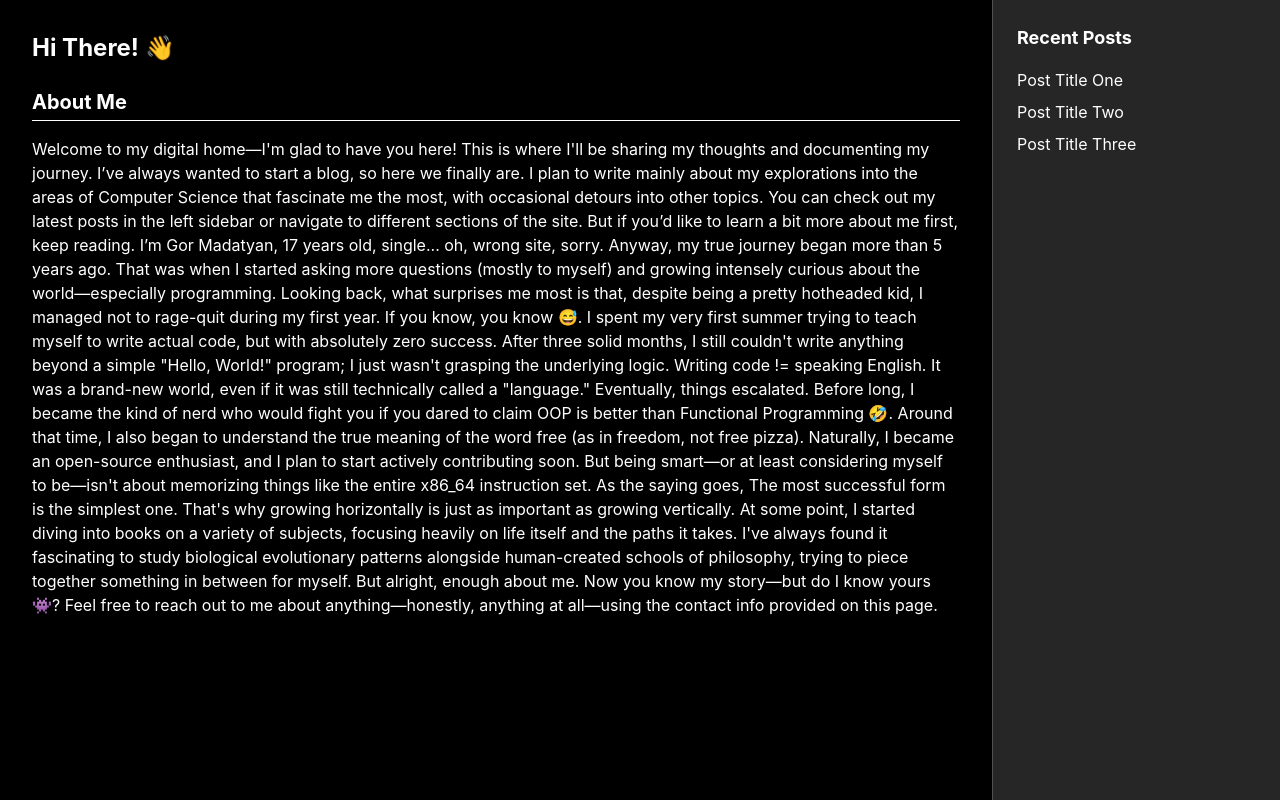
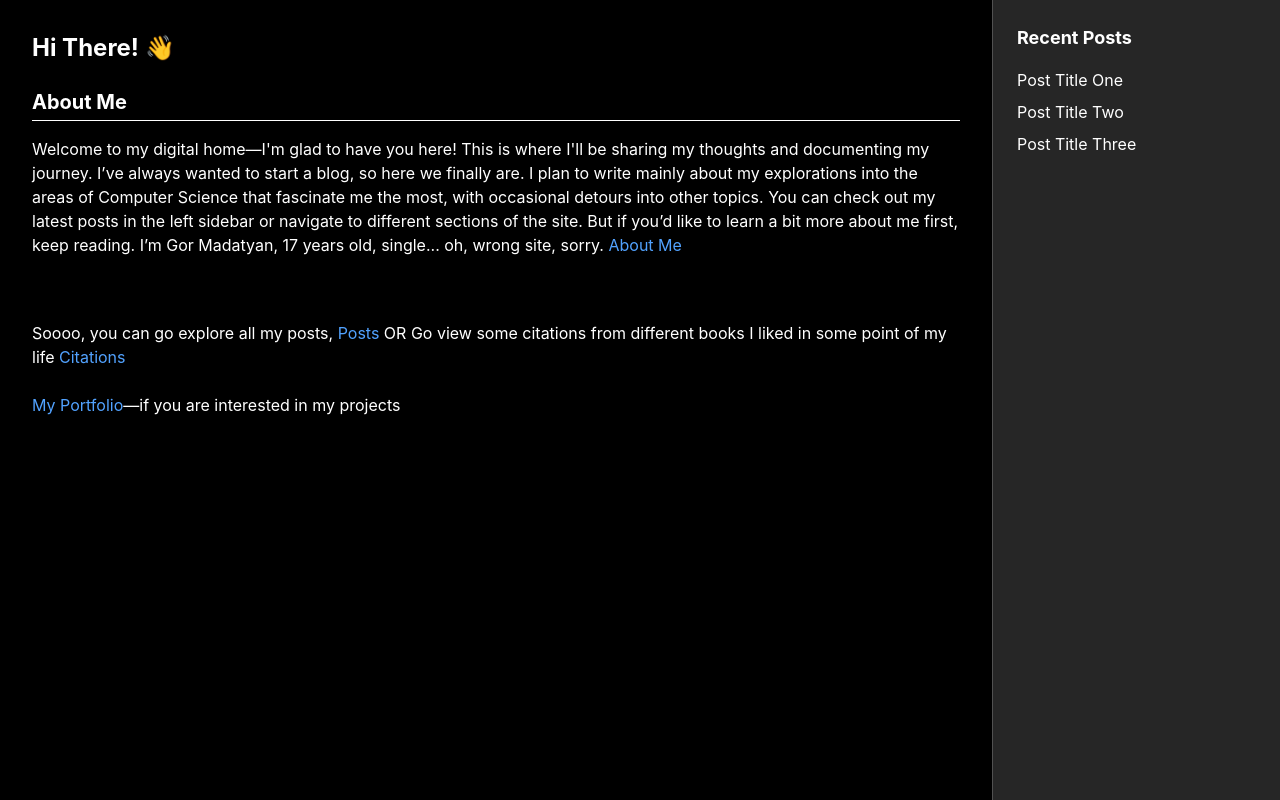
Before and after one commit to Gor-Madatyan/my-home-frontend, a SvelteKit app: page / in a window 1280 px wide. Built offline with nearby package versions, Linux system fonts and the light colour scheme.

Commit message:
Add /me and liks to default pages in /

```diff
--- a/src/routes/+page.svelte
+++ b/src/routes/+page.svelte
@@ -1,4 +1,4 @@
-<script lang="ts">
+<script module lang="ts">
 	function calculateAge(birthDate: Date): number {
 		const today = new Date();
 		let age = today.getFullYear() - birthDate.getFullYear();
@@ -11,8 +11,11 @@
 
 		return age;
 	}
-	const myAge = calculateAge(new Date(2009, 6, 7));
-	const mySecondAge = calculateAge(new Date(2021, 6, 7));
+	export const myAge = calculateAge(new Date(2009, 6, 7));
+	export const mySecondAge = calculateAge(new Date(2021, 6, 7));
+</script>
+<script>
+	import {resolve} from "$app/paths";
 </script>
 
 <div class="flex flex-col md:flex-row min-h-screen bg-black text-white">
@@ -22,30 +25,22 @@
 		<h2 class="text-2xl font-bold mb-6">Hi There! 👋</h2>
 
 		<!-- About Me section -->
-		<section aria-labelledby="about-heading">
+		<section aria-labelledby="about-heading" class="mb-16">
 			<h3 id="about-heading" class="text-xl font-bold border-b border-white pb-1 mb-4">About Me</h3>
 			Welcome to my digital home—I'm glad to have you here! This is where I'll be sharing my thoughts and documenting my journey.
 
 			I’ve always wanted to start a blog, so here we finally are. I plan to write mainly about my explorations into the areas of Computer Science that fascinate me the most, with occasional detours into other topics. You can check out my latest posts in the left sidebar or navigate to different sections of the site. But if you’d like to learn a bit more about me first, keep reading.
 
-			I’m Gor Madatyan, {myAge} years old, single... oh, wrong site, sorry.
+			I’m Gor Madatyan, {myAge} years old, single... oh, wrong site, sorry. <a href={resolve("/me")} class="hover:underline text-blue-400">About Me</a>
 
-			Anyway, my true journey began more than {mySecondAge} years ago. That was when I started asking more questions (mostly to myself) and growing intensely curious about the world—especially programming. Looking back, what surprises me most is that, despite being a pretty hotheaded kid, I managed not to rage-quit during my first year. If you know, you know 😅.
-
-			I spent my very first summer trying to teach myself to write actual code, but with absolutely zero success. After three solid months, I still couldn't write anything beyond a simple "Hello, World!" program; I just wasn't grasping the underlying logic. Writing code != speaking English. It was a brand-new world, even if it was still technically called a "language."
-
-			Eventually, things escalated. Before long, I became the kind of nerd who would fight you if you dared to claim OOP is better than Functional Programming 🤣. Around that time, I also began to understand the true meaning of the word free (as in freedom, not free pizza). Naturally, I became an open-source enthusiast, and I plan to start actively contributing soon.
-
-			But being smart—or at least considering myself to be—isn't about memorizing things like the entire x86_64 instruction set. As the saying goes, The most successful form is the simplest one.
-
-			That's why growing horizontally is just as important as growing vertically. At some point, I started diving into books on a variety of subjects, focusing heavily on life itself and the paths it takes. I've always found it fascinating to study biological evolutionary patterns alongside human-created schools of philosophy, trying to piece together something in between for myself.
-
-			But alright, enough about me. Now you know my story—but do I know yours 👾? Feel free to reach out to me about anything—honestly, anything at all—using the contact info provided on this page.
 		</section>
 
 		<!-- Invitation section (no title) -->
 		<section class="mb-8">
-			<!-- Placeholder for blog sections list and friendly invitation -->
+			Soooo, you can go explore all my posts, <a href={resolve("/posts")} class="hover:underline text-blue-400">Posts</a> OR
+			Go view some citations from different books I liked in some point of my life <a href={resolve("/citations")} class="hover:underline text-blue-400">Citations</a>
+			<br/><br/>
+			<a href={resolve("/portfolio")} class="hover:underline text-blue-400">My Portfolio</a>—if you are interested in my projects
 		</section>
 	</main>
 
--- /dev/null
+++ b/src/routes/me/+page.server.ts
@@ -0,0 +1 @@
+export const prerender = true;
--- a/src/routes/me/+page.svelte
+++ b/src/routes/me/+page.svelte
@@ -1,4 +1,5 @@
 <script lang="ts">
+	import { mySecondAge } from "../+page.svelte"
 </script>
 
 <div class="min-h-screen bg-black text-white p-6 md:p-8">
@@ -6,28 +7,41 @@
 	<h2 class="text-2xl font-bold mb-6 border-b border-white pb-2">About Me</h2>
 
 	<!-- Image and text wrapper with clearfix for float -->
+	<!-- Image and text wrapper with clearfix for float -->
 	<div class="clearfix mb-8">
-		<!-- Placeholder image: horizontal orientation, float left -->
-		<div
-			class="float-left mr-6 mb-4 w-48 h-32 bg-neutral-700 flex items-center justify-center text-neutral-400 text-sm"
-			aria-label="Placeholder for my photo"
-		>
-			[Your Photo]
+		<!-- Profile photo: wrapper handles float & dimensions, image fills it -->
+		<div class="float-left mr-6 mb-2 w-64 h-48 shrink-0 overflow-hidden rounded-lg">
+			<img
+					src="/me.png"
+					alt="Gor Madatyan"
+					class="w-full h-full object-cover"
+					width="959"
+					height="1280"
+			/>
 		</div>
+
 		<!-- Placeholder text (larger) -->
 		<p class="text-lg leading-relaxed">
-			<!-- About me text will go here -->
+			Anyway, as you already know from the home page, My name is Gor and blah blah blah. Here I want to tell you my little story.<br/> My true journey began more than {mySecondAge} years ago. That was when I started asking more questions (mostly to myself) and growing intensely curious about the world—especially programming. Looking back, what surprises me most is that, despite being a pretty hotheaded kid, I managed not to rage-quit during my first year. If you know, you know 😅.
+
+			I spent my very first summer trying to teach myself to write actual code, but with absolutely zero success. After three solid months, I still couldn't write anything beyond a simple "Hello, World!" program; I just wasn't grasping the underlying logic. Writing code != speaking English. It was a brand-new world, even if it was still technically called a "language."
+
+			Eventually, things escalated. Before long, I became the kind of nerd who would fight you if you dared to claim OOP is better than Functional Programming 🤣. Around that time, I also began to understand the true meaning of the word free (as in freedom, not free pizza). Naturally, I became an open-source enthusiast, and I plan to start actively contributing soon.
+
+			But being smart—or at least considering myself to be—isn't about memorizing things like the entire x86_64 instruction set. As the saying goes, The most successful form is the simplest one.
+
+			That's why growing horizontally is just as important as growing vertically. At some point, I started diving into books on a variety of subjects, focusing heavily on life itself and the paths it takes. I've always found it fascinating to study biological evolutionary patterns alongside human-created schools of philosophy, trying to piece together something in between for myself.
+
+			But alright, enough about me. Now you know my story—but do I know yours 👾? Feel free to reach out to me about anything—honestly, anything at all—using the contact info provided on this page.
 		</p>
 	</div>
-
 	<!-- Contacts section -->
 	<section aria-labelledby="contacts-heading">
 		<h3 id="contacts-heading" class="text-xl font-bold border-b border-white pb-1 mb-4">Contacts</h3>
 		<ul class="space-y-2 text-lg">
-			<li><a href="#" class="hover:underline">Telegram</a></li>
-			<li><a href="#" class="hover:underline">Instagram</a></li>
-			<li><a href="#" class="hover:underline">GitHub</a></li>
-			<li><a href="#" class="hover:underline">LinkedIn</a></li>
+			<li><a href="https://t.me/gormadatyan09" class="hover:underline">Telegram</a></li>
+			<li><a href="https://www.instagram.com/gor_madatyan07/" class="hover:underline">Instagram</a></li>
+			<li><a href="https://github.com/Gor-Madatyan" class="hover:underline">GitHub</a></li>
 		</ul>
 	</section>
 </div>
```
Also changed, not shown: src/routes/citations/+page.svelte (added), src/routes/portfolio/+page.svelte (added), src/routes/posts/+page.svelte (added), 1 other file (tests, documents, lock files or other folders).
